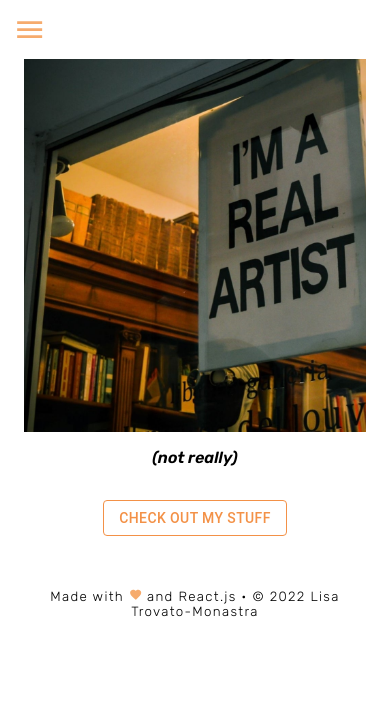
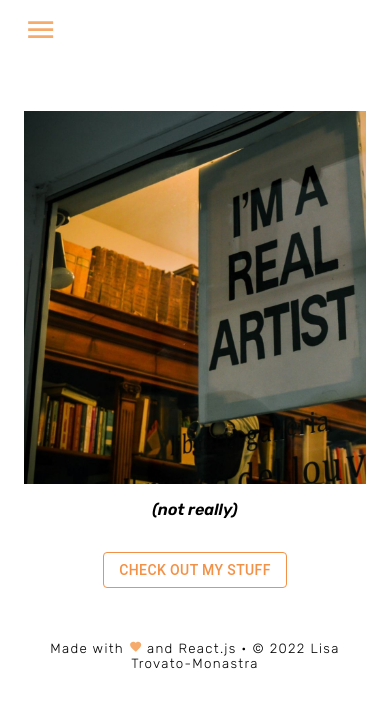
Before and after one commit to not-productive-yet/not-productive-yet-website, a React (Create React App) app: page / in a window 390 px wide. Shown: the top 708 px of the page. Built offline with nearby package versions, Linux system fonts and the light colour scheme.

Commit message:
navbar cleanup

```diff
--- a/src/assets/styles/common.css
+++ b/src/assets/styles/common.css
@@ -44,6 +44,7 @@
 .menu-icon {
   font-size: 25pt !important;
   margin: 10pt;
+  margin-left: 0;
   display: block !important;
   color: var(--nav-orange);
   cursor: pointer;
@@ -52,10 +53,6 @@
   display: none !important;
 }
 
-.fake-drawer > .MuiPaper-root {
-  background-color: transparent !important;
-  width: fit-content !important;
-}
 /* pages */
 .page-title {
   margin-top: 5%;
--- a/src/components/Navbar.js
+++ b/src/components/Navbar.js
@@ -5,35 +5,22 @@
 
 export default function Navbar() {
   const [open, setOpen] = useState(false);
-  const fullScreen = useMediaQuery("(min-width:900px)");
+  const isWideScreen = useMediaQuery("(min-width:600px)");
   function openMenu() {
     setOpen(true);
   }
-  const toggleDrawer = (event) => {
-    if (
-      event.type === "keydown" &&
-      (event.key === "Tab" || event.key === "Shift")
-    ) {
-      return;
-    }
-
+  const toggleDrawer = () => {
     setOpen(!open);
   };
   return (
     <>
-      <Drawer
-        className="fake-drawer"
-        anchor="left"
-        variant={!fullScreen ? "permanent" : "temporary"}
-      >
-        <MenuIcon
-          className={`menu-icon ${fullScreen ? "hidden" : ""}`}
-          onClick={openMenu}
-        />
-      </Drawer>
+      <MenuIcon
+        className={`menu-icon ${isWideScreen ? "hidden" : ""}`}
+        onClick={openMenu}
+      />
       <Drawer
         anchor="left"
-        variant={fullScreen ? "permanent" : "temporary"}
+        variant={isWideScreen ? "permanent" : "temporary"}
         open={open}
         onClose={toggleDrawer}
         onClick={toggleDrawer}
```
